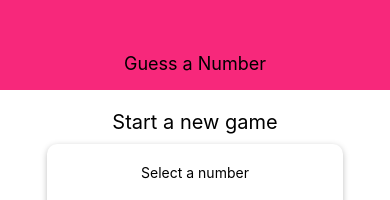
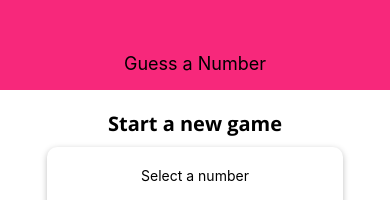
Before and after one commit to heminjohnson/React-Native-Guess-Number-App, a React Native app: screen / in a window 390 px wide. Shown: the top 200 px of the page. Built offline with nearby package versions, Linux system fonts and the light colour scheme.

Commit message:
feat: add custom fonts

```diff
--- a/App.js
+++ b/App.js
@@ -1,13 +1,34 @@
 import React, { useState } from 'react'
 import { StyleSheet, View } from 'react-native'
+import * as Font from 'expo-font'
+import { AppLoading } from 'expo'
+
 import Header from './components/Header'
 import StartGameScreen from './screens/StartGameScreen'
 import GameScreen from './screens/GameScreen'
 import GameOverScreen from './screens/GameOverScreen'
 
+const fetchFonts = () => {
+  return Font.loadAsync({
+    'open-sans': require('./assets/fonts/OpenSans-Regular.ttf'),
+    'open-sans-bold': require('./assets/fonts/OpenSans-Bold.ttf')
+  })
+}
+
 export default function App() {
   const [userNumber, setUserNumber] = useState('')
   const [guessRounds, setGuessRounds] = useState(0)
+  const [dataLoaded, setDataLoaded] = useState(false)
+
+  if(!dataLoaded) {
+    return (
+      <AppLoading
+        startAsync={fetchFonts}
+        onFinish={() => setDataLoaded(true)}
+        onError={(err) => console.log(err)}
+      />
+    )
+  }
 
   const configureNewGameHandler = () => {
     setGuessRounds(0)
--- a/package.json
+++ b/package.json
@@ -9,6 +9,7 @@
   },
   "dependencies": {
     "expo": "^34.0.1",
+    "expo-font": "~6.0.1",
     "react": "16.8.3",
     "react-dom": "^16.8.6",
     "react-native": "https://github.com/expo/react-native/archive/sdk-34.0.0.tar.gz",
--- a/screens/StartGameScreen.js
+++ b/screens/StartGameScreen.js
@@ -92,7 +92,8 @@
   },
   title: {
     fontSize: 20,
-    marginVertical: 10
+    marginVertical: 10,
+    fontFamily: 'open-sans-bold'
   },
   inputContainer: {
     width: 300,
```
Also changed, not shown: assets/fonts/OpenSans-Bold.ttf (added), assets/fonts/OpenSans-Regular.ttf (added).
